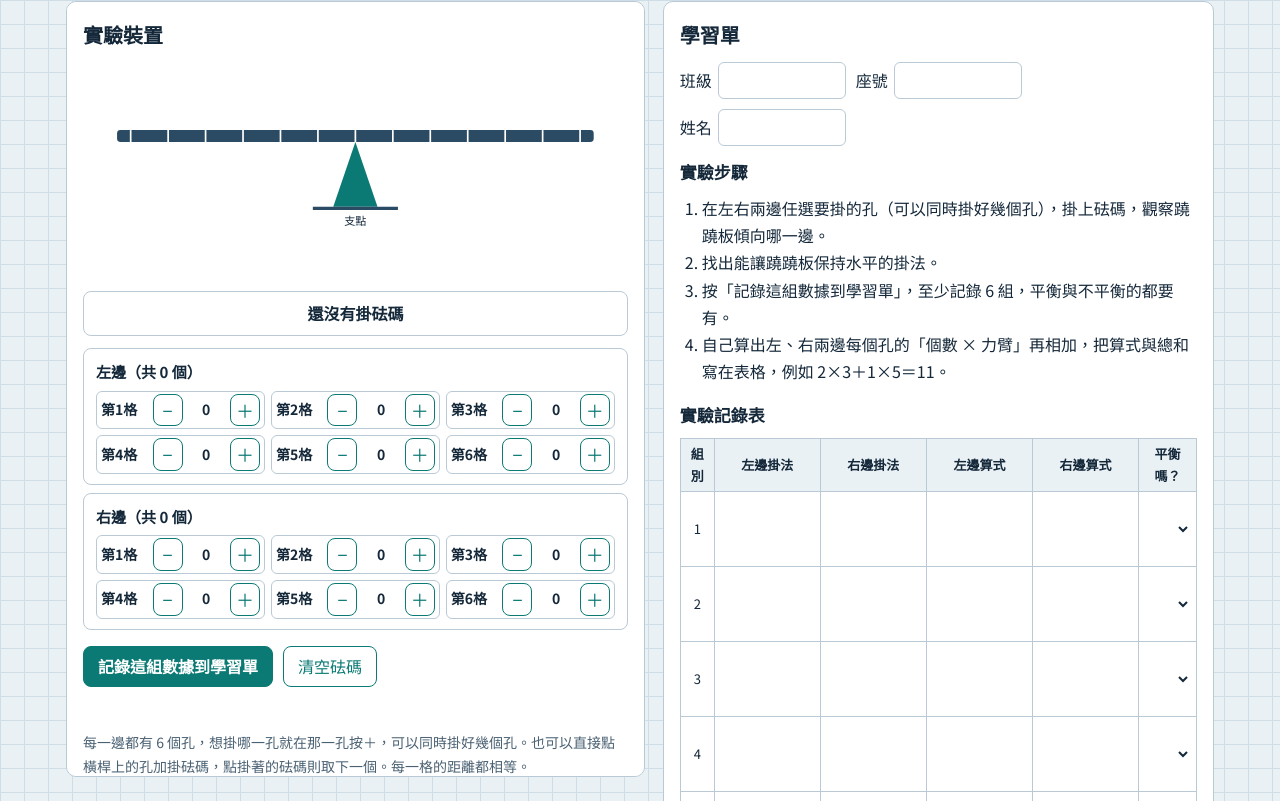
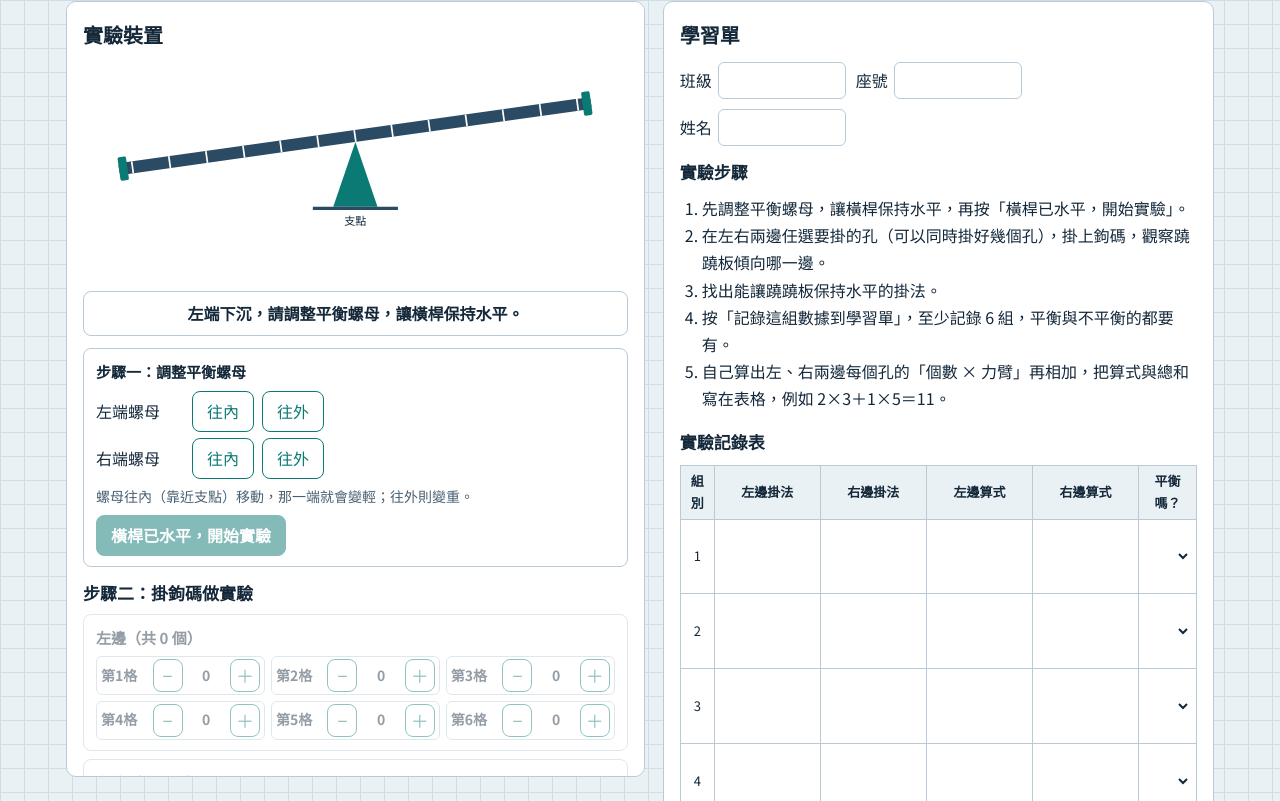
Before and after one commit to hs13073-rgb/Lever-Lab-3, a plain HTML site: page index.html in a window 1280 px wide. Shown: the part 120-921 px from the top of the page. Drawn offline with Linux system fonts and the light colour scheme.

Commit message:
Update index.html

```diff
--- a/index.html
+++ b/index.html
@@ -45,6 +45,7 @@ button.pri{background:var(--acc);color:var(--accT);font-weight:700}
 .hole.on{border-color:var(--wt);border-width:2px}.hole b{white-space:nowrap}
 .hole button{width:30px;min-height:30px;padding:0;font-size:18px}.hole output{min-width:1.2em;text-align:center;font-weight:700}
 .wt{cursor:pointer}
+.off{opacity:.45;pointer-events:none}.nutrow{display:flex;align-items:center;gap:8px;margin-bottom:6px}.nutrow span{min-width:5.5em}.nut{fill:var(--acc)}button:disabled{opacity:.5;cursor:not-allowed}
 .msg{font-size:14px;color:var(--sub);margin:8px 0 0;min-height:1.6em}
 .hint{font-size:14px;color:var(--sub)}
 ol.steps{margin:0;padding-left:22px}
@@ -68,10 +69,10 @@ textarea{width:100%;min-height:76px;resize:vertical}
 <main class="wrap">
 <section id="lab" class="card noprint" aria-label="實驗裝置">
 <h2>實驗裝置</h2>
-<svg viewBox="0 80 640 260" role="img" aria-label="蹺蹺板槓桿，左右兩邊各可掛砝碼">
+<svg viewBox="0 80 640 260" role="img" aria-label="蹺蹺板槓桿，左右兩邊各可掛鉤碼">
 <g id="beam">
 <rect class="beamr" x="40" y="160" width="560" height="14" rx="4"/>
-<g id="notches"></g>
+<g id="notches"></g><g id="nuts"></g>
 <g id="wgs"></g>
 </g>
 <polygon class="fulc" points="320,174 294,250 346,250"/>
@@ -79,10 +80,11 @@ textarea{width:100%;min-height:76px;resize:vertical}
 <text x="320" y="272" text-anchor="middle" font-size="13" fill="currentColor">支點</text>
 </svg>
 <div id="status" role="status" aria-live="polite"></div>
-<div class="sides"><div class="side" data-side="l"><h3>左邊（共 <span class="tot">0 個</span>）</h3><div class="holes"></div></div><div class="side" data-side="r"><h3>右邊（共 <span class="tot">0 個</span>）</h3><div class="holes"></div></div></div>
-<div class="row"><button type="button" class="pri" id="rec">記錄這組數據到學習單</button><button type="button" id="rst">清空砝碼</button></div>
+<div id="adj" class="side"><h3>步驟一：調整平衡螺母</h3><div class="nutrow"><span>左端螺母</span><button type="button" data-n="l" data-d="1">往內</button><button type="button" data-n="l" data-d="-1">往外</button></div><div class="nutrow"><span>右端螺母</span><button type="button" data-n="r" data-d="1">往內</button><button type="button" data-n="r" data-d="-1">往外</button></div><p class="hint" style="margin:6px 0">螺母往內（靠近支點）移動，那一端就會變輕；往外則變重。</p><button type="button" class="pri" id="go" disabled>橫桿已水平，開始實驗</button></div>
+<h3 style="margin:12px 0 6px">步驟二：掛鉤碼做實驗</h3><div class="sides" id="sides"><div class="side" data-side="l"><h3>左邊（共 <span class="tot">0 個</span>）</h3><div class="holes"></div></div><div class="side" data-side="r"><h3>右邊（共 <span class="tot">0 個</span>）</h3><div class="holes"></div></div></div>
+<div class="row"><button type="button" class="pri" id="rec">記錄這組數據到學習單</button><button type="button" id="rst">清空鉤碼</button><button type="button" id="again">重新調整螺母</button></div>
 <p class="msg" id="recmsg"></p>
-<p class="hint">每一邊都有 6 個孔，想掛哪一孔就在那一孔按＋，可以同時掛好幾個孔。也可以直接點橫桿上的孔加掛砝碼，點掛著的砝碼則取下一個。每一格的距離都相等。</p>
+<p class="hint">每一邊都有 6 個孔，想掛哪一孔就在那一孔按＋，可以同時掛好幾個孔。也可以直接點橫桿上的孔加掛鉤碼，點掛著的鉤碼則取下一個。每一格的距離都相等。</p>
 </section>
 
 <section id="sheet" class="card" aria-label="學習單">
@@ -90,7 +92,8 @@ textarea{width:100%;min-height:76px;resize:vertical}
 <div class="who"><label>班級<input aria-label="班級"></label><label>座號<input aria-label="座號"></label><label>姓名<input aria-label="姓名"></label></div>
 <h3>實驗步驟</h3>
 <ol class="steps">
-<li>在左右兩邊任選要掛的孔（可以同時掛好幾個孔），掛上砝碼，觀察蹺蹺板傾向哪一邊。</li>
+<li>先調整平衡螺母，讓橫桿保持水平，再按「橫桿已水平，開始實驗」。</li>
+<li>在左右兩邊任選要掛的孔（可以同時掛好幾個孔），掛上鉤碼，觀察蹺蹺板傾向哪一邊。</li>
 <li>找出能讓蹺蹺板保持水平的掛法。</li>
 <li>按「記錄這組數據到學習單」，至少記錄 6 組，平衡與不平衡的都要有。</li>
 <li>自己算出左、右兩邊每個孔的「個數 × 力臂」再相加，把算式與總和寫在表格，例如 2×3＋1×5＝11。</li>
@@ -99,11 +102,11 @@ textarea{width:100%;min-height:76px;resize:vertical}
 <div class="tw"><table>
 <colgroup><col style="width:34px"><col><col><col><col><col style="width:58px"></colgroup><thead><tr><th>組別</th><th>左邊掛法</th><th>右邊掛法</th><th>左邊算式</th><th>右邊算式</th><th>平衡嗎？</th></tr></thead>
 <tbody id="rows"></tbody></table></div>
-<div class="q"><p>問題 1　左右兩邊的砝碼數相同時，要讓蹺蹺板平衡，兩邊的力臂必須怎麼樣？</p><textarea aria-label="問題1"></textarea></div>
+<div class="q"><p>問題 1　左右兩邊的鉤碼數相同時，要讓蹺蹺板平衡，兩邊的力臂必須怎麼樣？</p><textarea aria-label="問題1"></textarea></div>
 <div class="q"><p>問題 2　觀察記錄表，平衡的那幾組，左右兩邊各孔「個數 × 力臂」相加的總和有什麼關係？不平衡的組別呢？</p><textarea aria-label="問題2"></textarea></div>
 <div class="q"><p>問題 3　整理出槓桿的平衡條件：</p>
 施力 × <input class="blank" aria-label="空格一"> ＝ 抗力 × <input class="blank" aria-label="空格二"></div>
-<div class="q"><p>問題 4　左邊 3 個砝碼掛在距離支點 4 格處，右邊要掛在距離支點 6 格處，需要掛幾個同樣的砝碼才能平衡？</p>
+<div class="q"><p>問題 4　左邊 3 個鉤碼掛在距離支點 4 格處，右邊要掛在距離支點 6 格處，需要掛幾個同樣的鉤碼才能平衡？</p>
 <input id="ans" type="number" inputmode="numeric" style="width:5em" aria-label="答案"> 個　<button type="button" id="chk">檢查答案</button> <span id="fb" role="status"></span></div>
 <div class="q"><p>問題 5　寫下你的實驗心得，或是還想探究的問題。</p><textarea aria-label="問題5"></textarea></div>
 <div class="row noprint"><button type="button" class="pri" id="sub">送出學習單給老師</button><span id="subm" role="status"></span></div>
@@ -116,6 +119,7 @@ textarea{width:100%;min-height:76px;resize:vertical}
 const SCRIPT_URL='https://script.google.com/macros/s/AKfycbwXED5YIUa7V2Vi_Ept2Vriyki63b-ef8nwDsCweCbu_NSDU-3w9q2YC3uUEmrR_T-uIg/exec'; // 貼上 Apps Script 網頁應用程式的網址
 const U=44,CX=320,CY=174,MAXH=6;
 const st={l:Array(7).fill(0),r:Array(7).fill(0)};
+let phase=1,nl=0,nr=0,b0=0;const rnd=()=>{b0=(Math.random()<.5?-1:1)*(2+Math.floor(Math.random()*3));nl=0;nr=0;phase=1};rnd();
 const $=s=>document.querySelector(s),$$=s=>[...document.querySelectorAll(s)];
 const sum=a=>a.reduce((t,n,i)=>t+n*i,0),cnt=a=>a.reduce((t,n)=>t+n,0);
 let h='';
@@ -124,20 +128,23 @@ for(let i=-6;i<=6;i++){const x=320+i*U;
  if(i)h+=`<text class="num" x="${x}" y="153">${Math.abs(i)}</text><circle class="hit" data-side="${i<0?'l':'r'}" data-pos="${Math.abs(i)}" cx="${x}" cy="167" r="16"/>`;}
 $('#notches').innerHTML=h;
 const wg=$('#wgs');
-function add(k,p,d){st[k][p]=Math.max(0,Math.min(MAXH,st[k][p]+d));render()}
+function add(k,p,d){if(phase!==2)return;st[k][p]=Math.max(0,Math.min(MAXH,st[k][p]+d));render()}
 ['l','r'].forEach(k=>{
  const nm=k==='l'?'左':'右',box=$(`.side[data-side=${k}] .holes`);
  for(let p=1;p<=6;p++){
   const x=CX+(k==='l'?-1:1)*p*U;
   wg.insertAdjacentHTML('beforeend',`<g class="wg" id="w-${k}${p}" data-side="${k}" data-pos="${p}" style="transform-origin:${x}px ${CY}px"></g>`);
-  box.insertAdjacentHTML('beforeend',`<div class="hole" data-p="${p}"><b>第${p}格</b><button type="button" data-d="-1" aria-label="${nm}邊第${p}格減少一個砝碼">−</button><output>0</output><button type="button" data-d="1" aria-label="${nm}邊第${p}格增加一個砝碼">＋</button></div>`);}
+  box.insertAdjacentHTML('beforeend',`<div class="hole" data-p="${p}"><b>第${p}格</b><button type="button" data-d="-1" aria-label="${nm}邊第${p}格減少一個鉤碼">−</button><output>0</output><button type="button" data-d="1" aria-label="${nm}邊第${p}格增加一個鉤碼">＋</button></div>`);}
  box.addEventListener('click',e=>{const b=e.target.closest('button');if(b)add(k,+b.closest('.hole').dataset.p,+b.dataset.d)});
 });
 $$('.hit').forEach(c=>c.onclick=()=>add(c.dataset.side,+c.dataset.pos,1));
 wg.addEventListener('click',e=>{if(e.target.classList.contains('wt')){const g=e.target.closest('.wg');add(g.dataset.side,+g.dataset.pos,-1)}});
 $('#rst').onclick=()=>{st.l.fill(0);st.r.fill(0);render()};
+$('#again').onclick=()=>{st.l.fill(0);st.r.fill(0);rnd();render()};
+$('#go').onclick=()=>{if(b0+nl-nr===0){phase=2;render()}};
+$$('#adj [data-n]').forEach(b=>b.onclick=()=>{if(phase!==1)return;const d=+b.dataset.d;if(b.dataset.n==='l')nl=Math.max(0,Math.min(5,nl+d));else nr=Math.max(0,Math.min(5,nr+d));render()});
 function render(){
- const tl=sum(st.l),tr=sum(st.r),ang=Math.max(-12,Math.min(12,(tr-tl)*1.5));
+ const b=b0+nl-nr,tl=sum(st.l),tr=sum(st.r),ang=Math.max(-12,Math.min(12,(tr-tl)*1.5+b*2));
  $('#beam').style.transform=`rotate(${ang}deg)`;
  ['l','r'].forEach(k=>{
   for(let p=1;p<=6;p++){
@@ -152,7 +159,15 @@ function render(){
   $(`.side[data-side=${k}] .tot`).textContent=cnt(st[k])+' 個';
  });
  const el=$('#status');el.className='';
- if(!tl&&!tr)el.textContent='還沒有掛砝碼';
+ $('#nuts').innerHTML=`<rect class="nut" x="${40+nl*7}" y="153" width="10" height="28" rx="2"/><rect class="nut" x="${590-nr*7}" y="153" width="10" height="28" rx="2"/>`;
+ $('#adj').classList.toggle('off',phase!==1);$('#sides').classList.toggle('off',phase!==2);
+ $$('#adj button[data-n]').forEach(x=>x.disabled=phase!==1);
+ $('#go').hidden=phase!==1;$('#go').disabled=b!==0;
+ $('#rec').disabled=$('#rst').disabled=phase!==2;
+ if(phase===1){
+  if(b===0){el.textContent='橫桿已經水平！請按「橫桿已水平，開始實驗」。';el.className='bal'}
+  else el.textContent=(b>0?'右端下沉':'左端下沉')+'，請調整平衡螺母，讓橫桿保持水平。';
+ }else if(!tl&&!tr)el.textContent='橫桿水平，還沒有掛鉤碼';
  else if(tl===tr){el.textContent='蹺蹺板平衡了！';el.className='bal'}
  else el.textContent=tl>tr?'左邊下沉':'右邊下沉';
 }
@@ -165,7 +180,7 @@ $('#sheet').addEventListener('input',save);$('#sheet').addEventListener('change'
 const fmt=a=>a.map((n,p)=>n?`${n}個掛第${p}格`:'').filter(Boolean).join('、')||'無';
 $('#rec').onclick=()=>{
  const m=$('#recmsg'),trs=$$('#rows tr');
- if(!cnt(st.l)&&!cnt(st.r)){m.textContent='請先掛上砝碼再記錄。';return}
+ if(!cnt(st.l)&&!cnt(st.r)){m.textContent='請先掛上鉤碼再記錄。';return}
  const row=trs.find(r=>[...r.querySelectorAll('textarea')].slice(0,2).every(i=>!i.value));
  if(!row){m.textContent='表格已經填滿，可以修改或清除舊資料。';return}
  const ins=row.querySelectorAll('textarea');ins[0].value=fmt(st.l);ins[1].value=fmt(st.r);
@@ -173,7 +188,7 @@ $('#rec').onclick=()=>{
  save();m.textContent=`已記錄到第 ${trs.indexOf(row)+1} 組，接著請自己寫出兩邊的算式與總和。`;
 };
 $('#chk').onclick=()=>{const ok=+$('#ans').value===2,f=$('#fb');
- f.textContent=ok?'答對了！3 × 4 ＝ 12，右邊 2 × 6 ＝ 12。':'再算算看：兩邊的「砝碼數 × 力臂」要相等。';f.className=ok?'ok':'no'};
+ f.textContent=ok?'答對了！3 × 4 ＝ 12，右邊 2 × 6 ＝ 12。':'再算算看：兩邊的「鉤碼數 × 力臂」要相等。';f.className=ok?'ok':'no'};
 $('#prt').onclick=()=>window.print();
 $('#sub').onclick=async()=>{
  const m=$('#subm'),w=$$('.who input').map(i=>i.value.trim());
```
